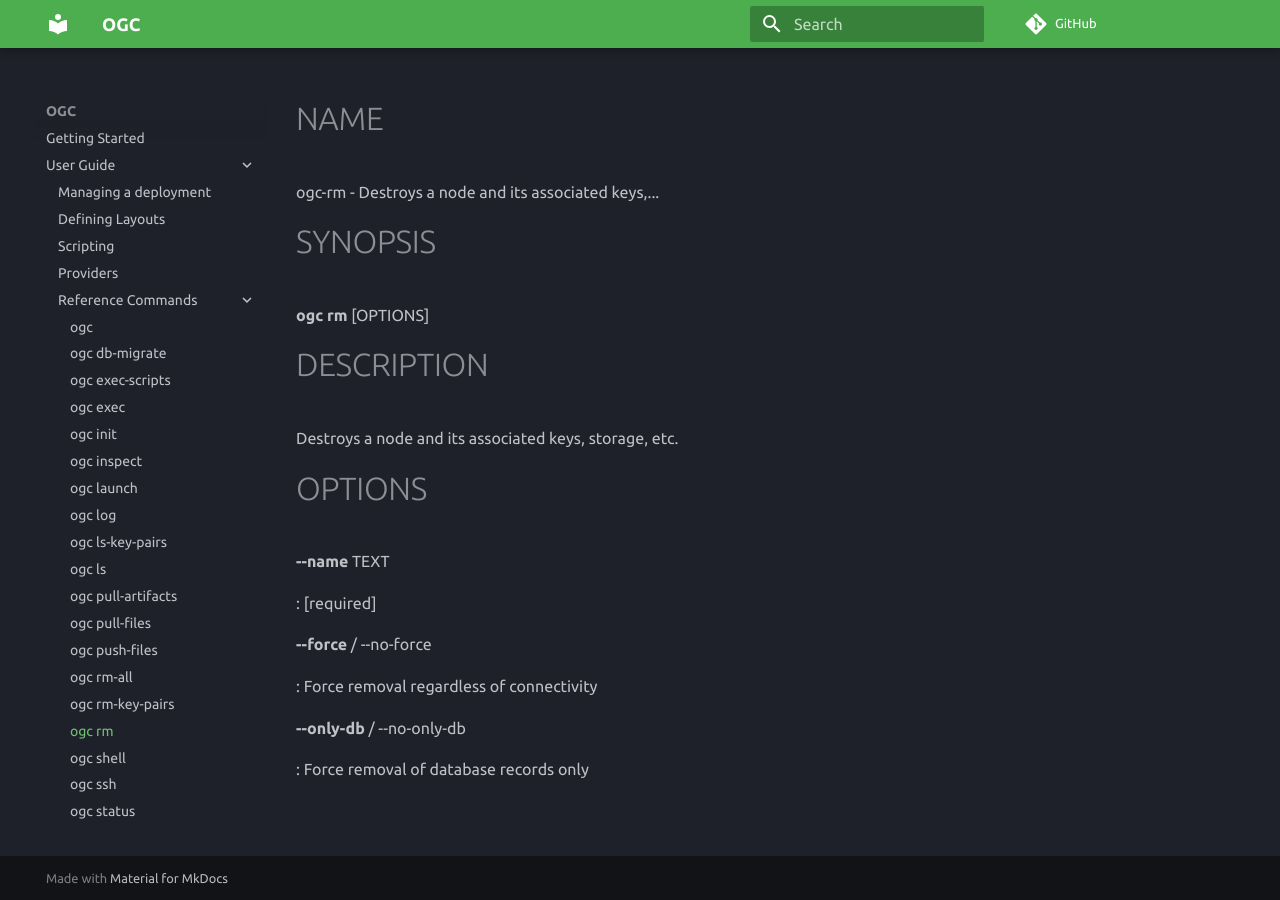
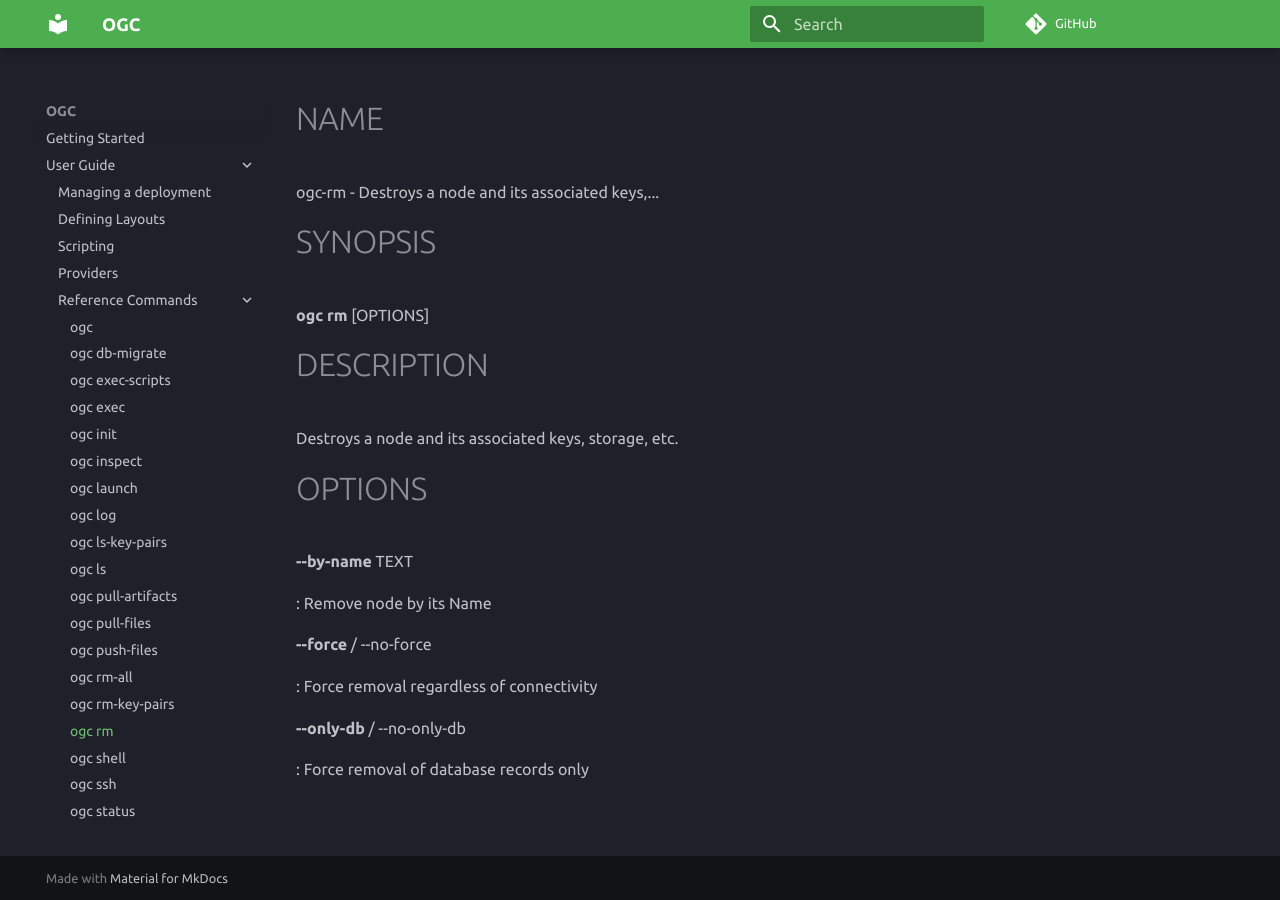
Before and after one commit to adam-stokes/ogc, an MkDocs documentation site: the page built from docs/commands/ogc-rm.md, in a window 1280 px wide. Built offline with MkDocs 1.6.1 and Material for MkDocs 9.7.7, drawn with Linux system fonts in a browser that asks for light colours; comment, search, counter and statistics services are not loaded.

Commit message:
Next Release
Signed-off-by: Adam Stokes <51892+adam-stokes@users.noreply.github.com>

```diff
--- a/docs/commands/ogc-rm.md
+++ b/docs/commands/ogc-rm.md
@@ -12,9 +12,9 @@ Destroys a node and its associated keys, storage, etc.
 
 # OPTIONS
 
-**\--name** TEXT
+**\--by-name** TEXT
 
-:   \[required\]
+:   Remove node by its Name
 
 **\--force** / \--no-force
 
```
Also changed, not shown: 1 other file.
